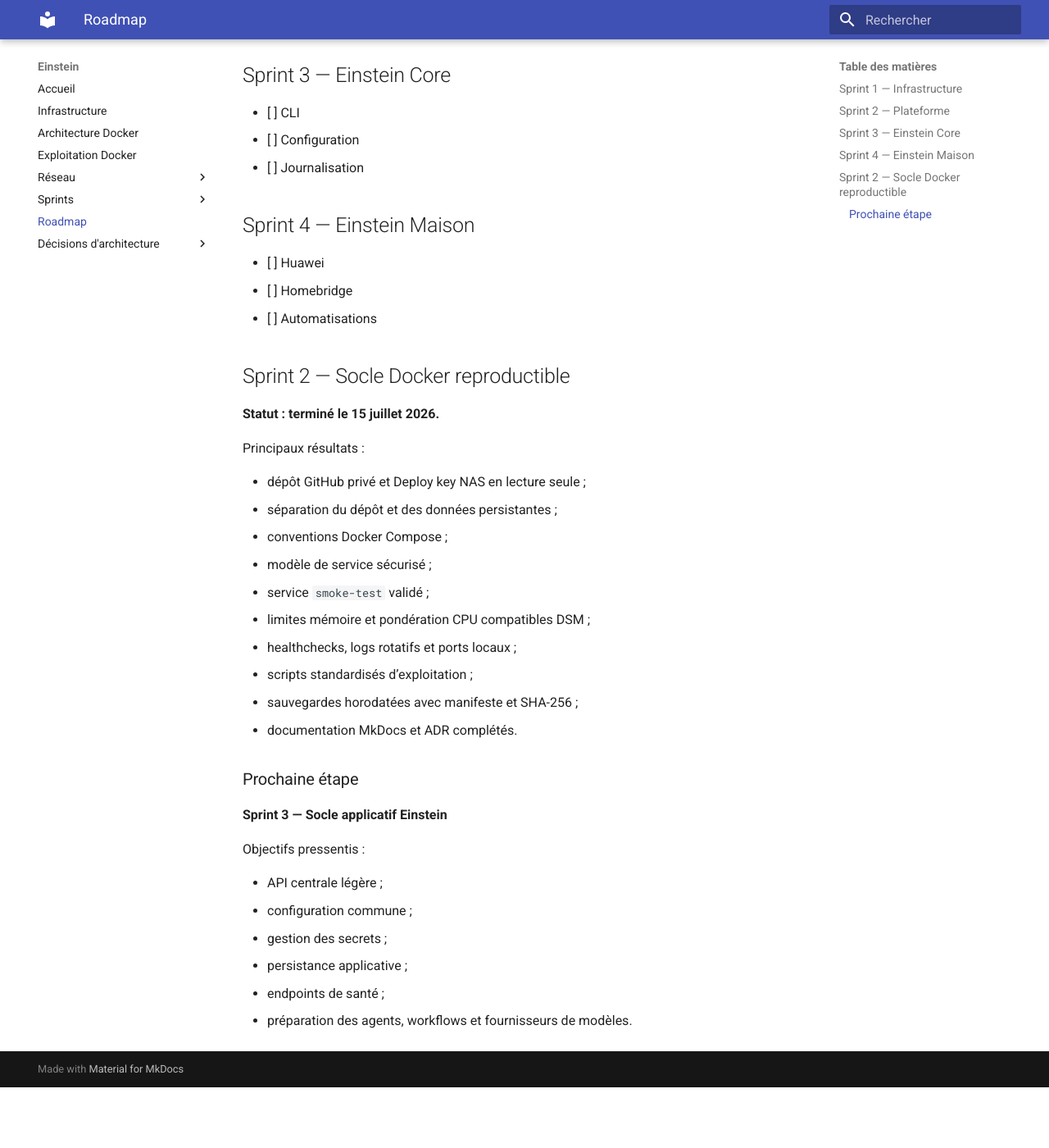
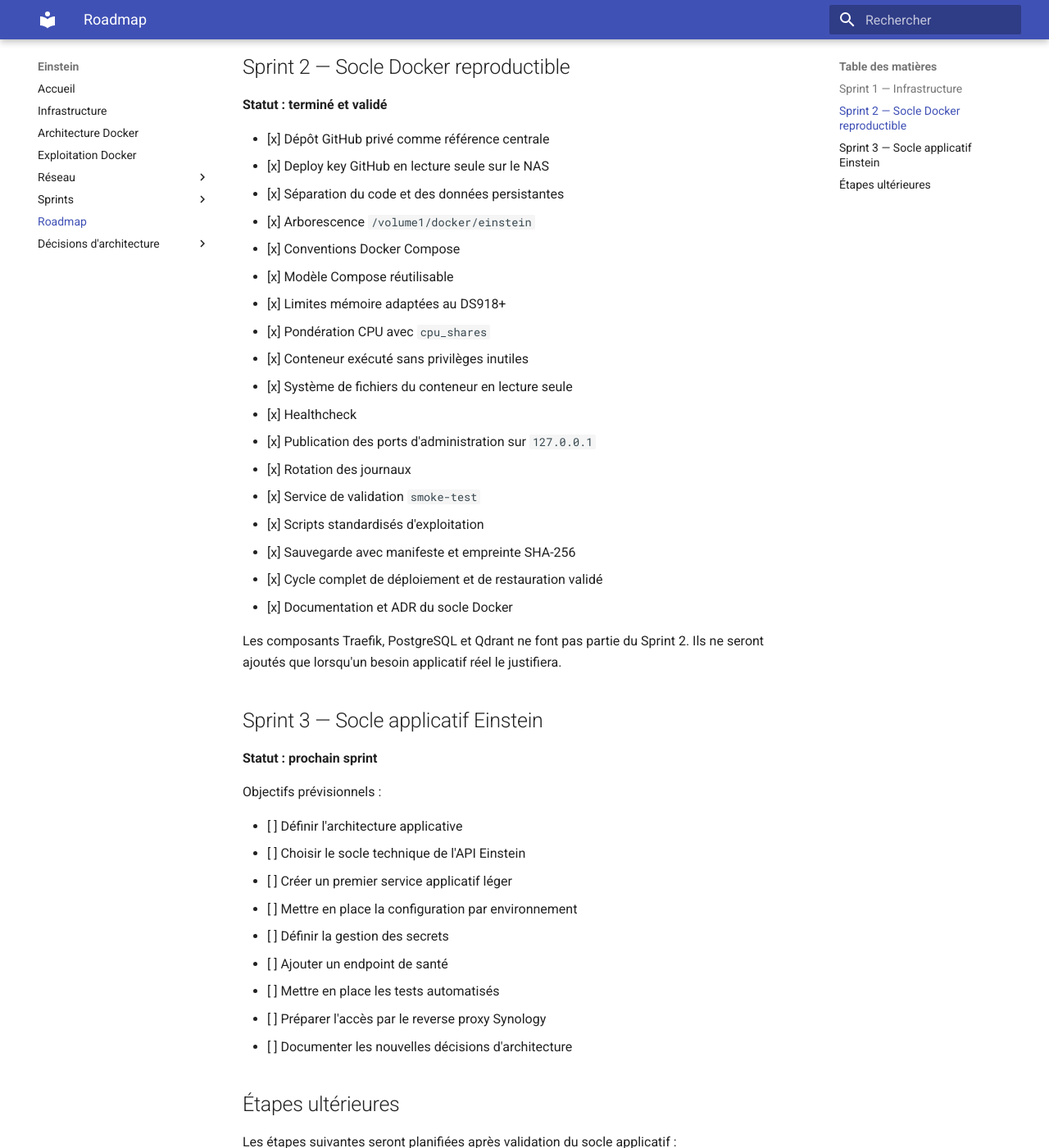
Before and after one commit to asanchez74/Einstein, an MkDocs documentation site: the page built from docs/roadmap.md, in a window 1280 px wide and 1400 px high, scrolled down 608 px. Shown: the whole window at 82% size. Built offline with MkDocs 1.6.1 and Material for MkDocs 9.7.7, drawn with Linux system fonts in a browser that asks for light colours; before the commit the page ends 1934 px from its top, so only the background shows below that; some of the changed text lies outside the part shown.

Commit message:
docs: update project roadmap after Sprint 2

```diff
--- a/docs/roadmap.md
+++ b/docs/roadmap.md
@@ -1,61 +1,74 @@
 # Roadmap
+
+Cette roadmap décrit l'évolution progressive de la plateforme Einstein.
+
+Les choix techniques peuvent évoluer au fil des validations. Toute décision
+structurante est documentée dans une ADR.
 
 ## Sprint 1 — Infrastructure
 
-- [x] Git
-- [x] VS Code
-- [x] Documentation MkDocs
-- [x] OpenVPN
-- [x] SSH
+**Statut : terminé**
+
+- [x] Initialisation du dépôt Git
+- [x] Développement avec VS Code sur le Mac
+- [x] Documentation avec MkDocs
+- [x] Accès distant par OpenVPN
+- [x] Accès SSH au Synology
 - [x] VS Code Remote SSH
+- [x] Roadmap et premières décisions d'architecture
 
-## Sprint 2 — Plateforme
-
-- [ ] Docker
-- [ ] Traefik
-- [ ] PostgreSQL
-- [ ] Qdrant
-
-## Sprint 3 — Einstein Core
-
-- [ ] CLI
-- [ ] Configuration
-- [ ] Journalisation
-
-## Sprint 4 — Einstein Maison
-
-- [ ] Huawei
-- [ ] Homebridge
-- [ ] Automatisations
-
-<!-- BEGIN SPRINT_2_STATUS -->
 ## Sprint 2 — Socle Docker reproductible
 
-**Statut : terminé le 15 juillet 2026.**
+**Statut : terminé et validé**
 
-Principaux résultats :
+- [x] Dépôt GitHub privé comme référence centrale
+- [x] Deploy key GitHub en lecture seule sur le NAS
+- [x] Séparation du code et des données persistantes
+- [x] Arborescence `/volume1/docker/einstein`
+- [x] Conventions Docker Compose
+- [x] Modèle Compose réutilisable
+- [x] Limites mémoire adaptées au DS918+
+- [x] Pondération CPU avec `cpu_shares`
+- [x] Conteneur exécuté sans privilèges inutiles
+- [x] Système de fichiers du conteneur en lecture seule
+- [x] Healthcheck
+- [x] Publication des ports d'administration sur `127.0.0.1`
+- [x] Rotation des journaux
+- [x] Service de validation `smoke-test`
+- [x] Scripts standardisés d'exploitation
+- [x] Sauvegarde avec manifeste et empreinte SHA-256
+- [x] Cycle complet de déploiement et de restauration validé
+- [x] Documentation et ADR du socle Docker
 
-- dépôt GitHub privé et Deploy key NAS en lecture seule ;
-- séparation du dépôt et des données persistantes ;
-- conventions Docker Compose ;
-- modèle de service sécurisé ;
-- service `smoke-test` validé ;
-- limites mémoire et pondération CPU compatibles DSM ;
-- healthchecks, logs rotatifs et ports locaux ;
-- scripts standardisés d’exploitation ;
-- sauvegardes horodatées avec manifeste et SHA-256 ;
-- documentation MkDocs et ADR complétés.
+Les composants Traefik, PostgreSQL et Qdrant ne font pas partie du Sprint 2.
+Ils ne seront ajoutés que lorsqu'un besoin applicatif réel le justifiera.
 
-### Prochaine étape
+## Sprint 3 — Socle applicatif Einstein
 
-**Sprint 3 — Socle applicatif Einstein**
+**Statut : prochain sprint**
 
-Objectifs pressentis :
+Objectifs prévisionnels :
 
-- API centrale légère ;
-- configuration commune ;
-- gestion des secrets ;
-- persistance applicative ;
-- endpoints de santé ;
-- préparation des agents, workflows et fournisseurs de modèles.
-<!-- END SPRINT_2_STATUS -->
+- [ ] Définir l'architecture applicative
+- [ ] Choisir le socle technique de l'API Einstein
+- [ ] Créer un premier service applicatif léger
+- [ ] Mettre en place la configuration par environnement
+- [ ] Définir la gestion des secrets
+- [ ] Ajouter un endpoint de santé
+- [ ] Mettre en place les tests automatisés
+- [ ] Préparer l'accès par le reverse proxy Synology
+- [ ] Documenter les nouvelles décisions d'architecture
+
+## Étapes ultérieures
+
+Les étapes suivantes seront planifiées après validation du socle applicatif :
+
+- intégration des fournisseurs de modèles IA ;
+- orchestration des agents ;
+- mémoire et recherche documentaire ;
+- workflows ;
+- interface utilisateur ;
+- observabilité ;
+- automatisation des sauvegardes ;
+- éventuelle base PostgreSQL ;
+- éventuelle base vectorielle, uniquement si le besoin est démontré.
```
